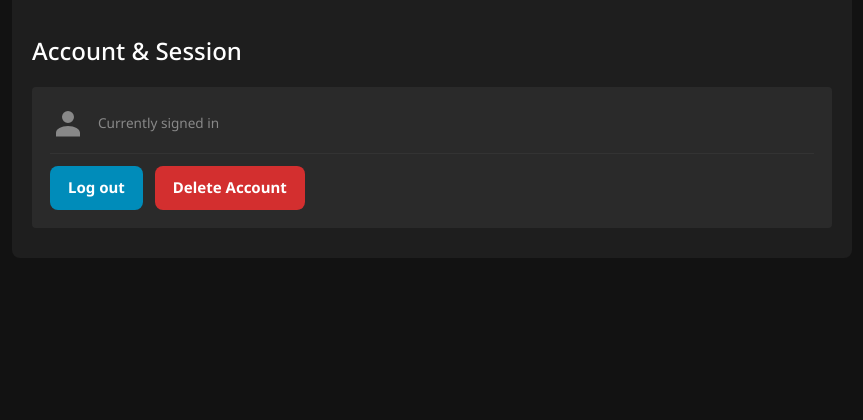
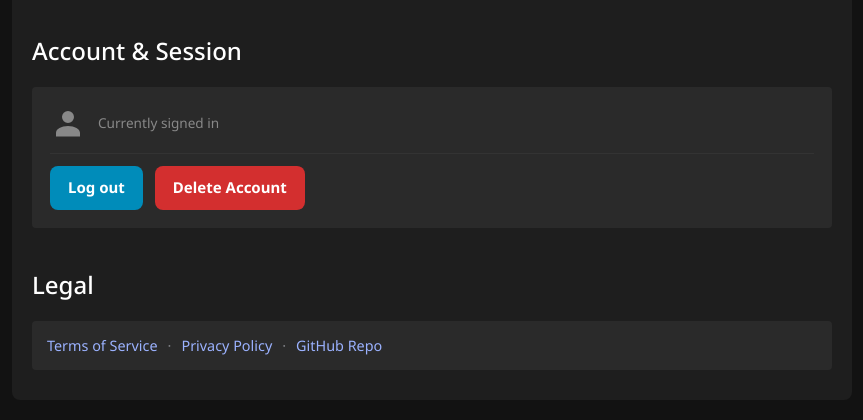
Before and after one commit to airflow2010/GOODMUSIC, a Flask app: template templates/admin.html in a window 1280 px wide. Shown: the part 867-1287 px from the top of the page, without its empty margins (208-1071 px from the left). Before the commit the page ends 1095 px from the top, so only its background shows below. Run offline with Flask 3, Linux system fonts and the light colour scheme; the template is opened without the code that fills it, so the values that code supplies are empty; parts of the project's set-up code (start-up, migrations or seed data) failed here and were passed over.

Commit message:
add legal section

```diff
--- a/templates/admin.html
+++ b/templates/admin.html
@@ -286,6 +286,17 @@
         <p class="empty-state">(Placeholder for future database management features)</p>
     </div>
     {% endif %}
+
+    <h2 class="section-heading">Legal</h2>
+    <div class="stat-card">
+        <div class="login-footer" style="margin-top: 0; justify-content: flex-start;">
+            <a href="{{ url_for('tos') }}">Terms of Service</a>
+            <span class="footer-divider">&middot;</span>
+            <a href="{{ url_for('privacy') }}">Privacy Policy</a>
+            <span class="footer-divider">&middot;</span>
+            <a href="https://github.com/airflow2010/GOODMUSIC" target="_blank">GitHub Repo</a>
+        </div>
+    </div>
 </div>
 
 <script>
```
